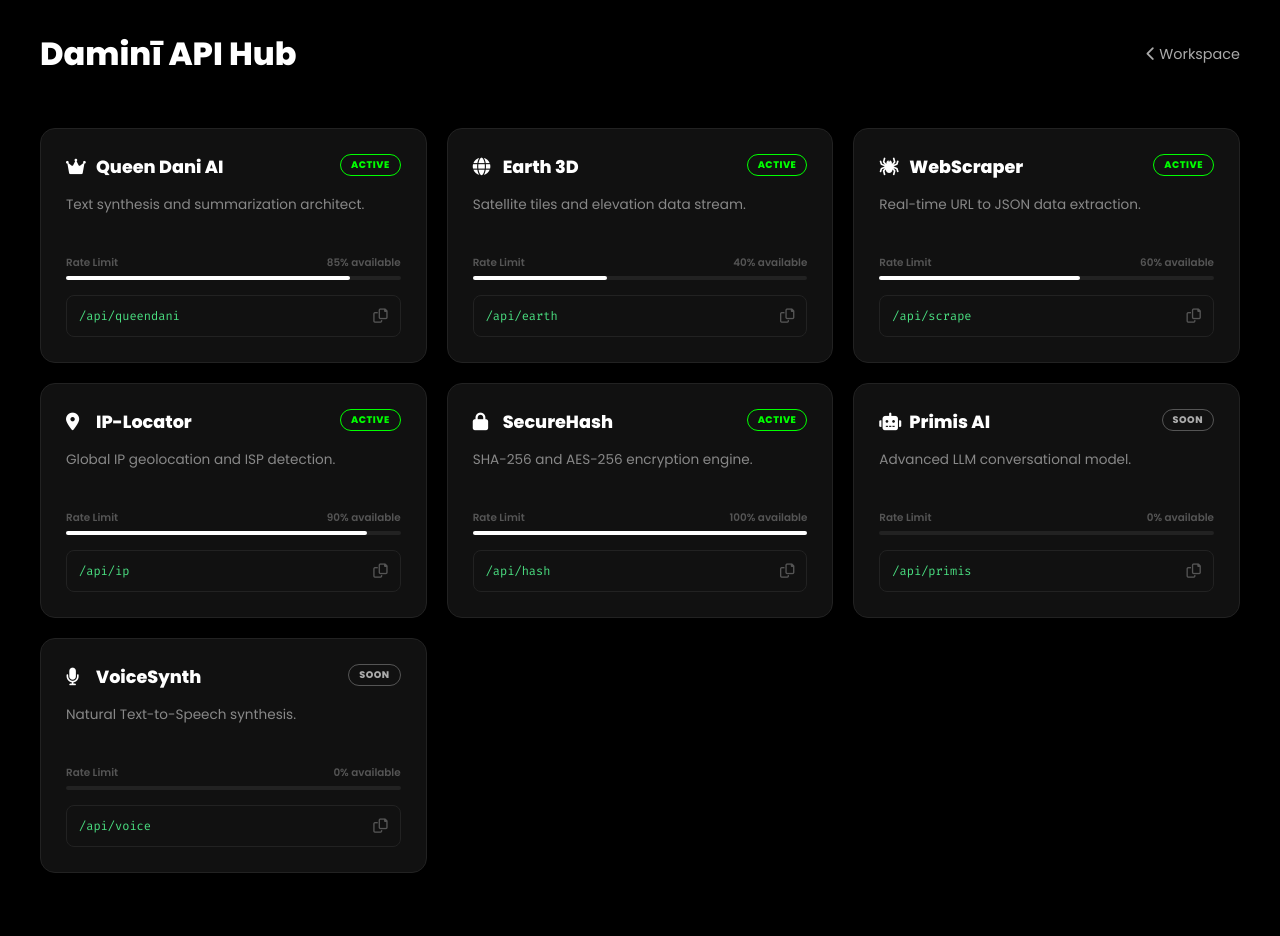
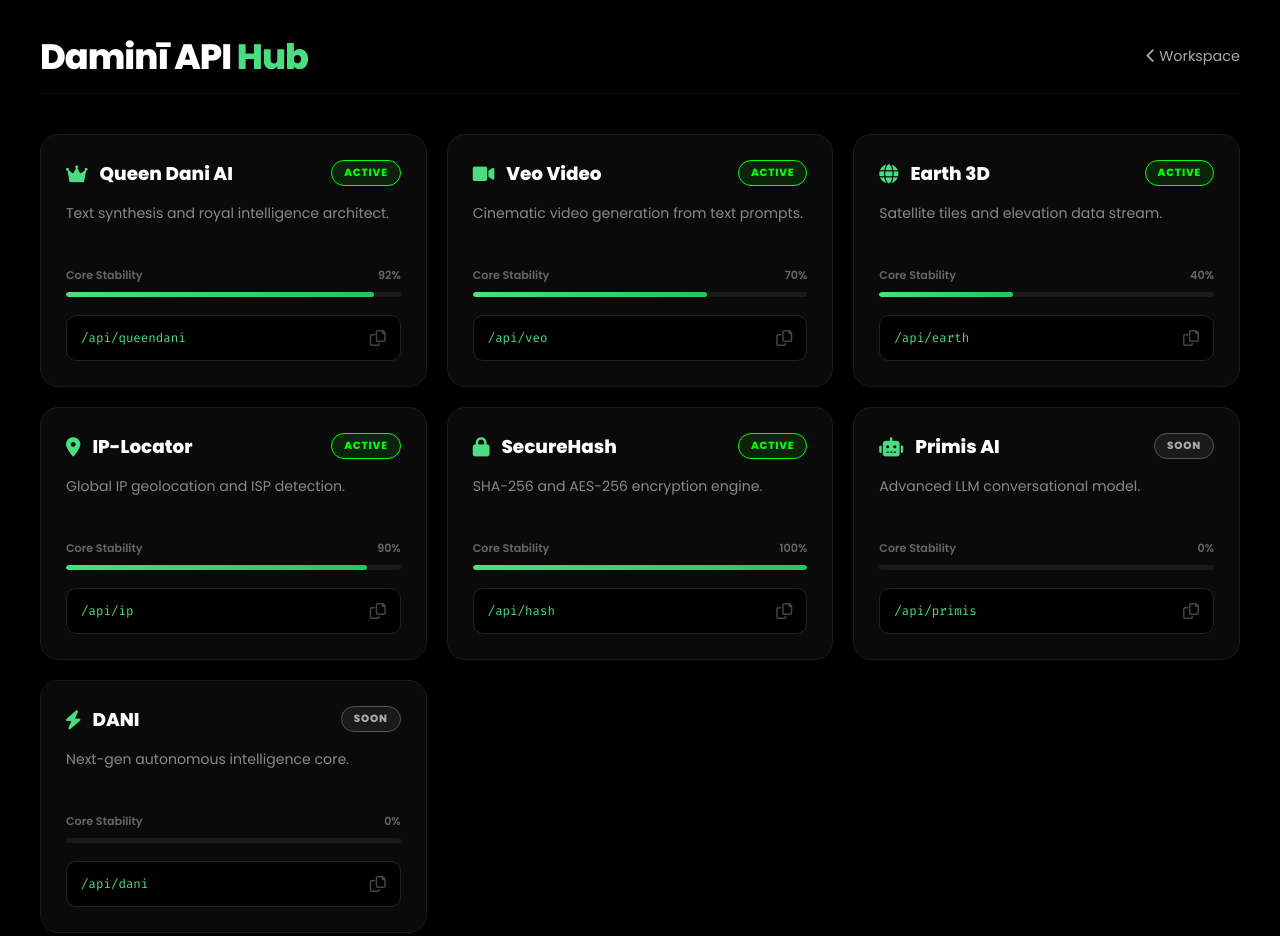
Before and after one commit to Nerdk-tech/Daminicodes, a website: page api.html in a window 1280 px wide. Before the commit the page ends 893 px from the top, so only its background shows below. Drawn offline with Linux system fonts and the light colour scheme.

Commit message:
Add files via upload

```diff
--- a/api.html
+++ b/api.html
@@ -13,48 +13,51 @@ body { background: #000; color:#e5e5e5; padding: 20px; overflow-x: hidden; }
 .container { max-width: 1200px; margin: auto; }
 
 /* ===== HEADER ===== */
-header { display: flex; justify-content: space-between; align-items: center; margin-bottom: 40px; padding: 10px 0; }
-header h1 { font-weight: 800; font-size: 2rem; color: #fff; }
-header a { color: #aaa; font-size: 0.9rem; text-decoration: none; }
-header a:hover { color: #fff; }
+header { display: flex; justify-content: space-between; align-items: center; margin-bottom: 40px; padding: 10px 0; border-bottom: 1px solid #111; }
+header h1 { font-weight: 800; font-size: 2.2rem; color: #fff; letter-spacing: -1px; }
+header h1 span { color: #4ade80; }
+header a { color: #aaa; font-size: 0.9rem; text-decoration: none; transition: 0.3s; }
+header a:hover { color: #fff; text-shadow: 0 0 10px rgba(255,255,255,0.5); }
 
 /* ===== GRID ===== */
 .api-grid { display: grid; grid-template-columns: repeat(auto-fill, minmax(320px, 1fr)); gap: 20px; }
 
 /* ===== CARD ===== */
-.card { background: #111; border: 1px solid #222; padding: 25px; border-radius: 15px; display: flex; flex-direction: column; transition: 0.3s; }
-.card:hover { border-color: #fff; transform: translateY(-5px); }
+.card { background: #0a0a0a; border: 1px solid #1a1a1a; padding: 25px; border-radius: 18px; display: flex; flex-direction: column; transition: all 0.4s cubic-bezier(0.175, 0.885, 0.32, 1.275); }
+.card:hover { border-color: #444; transform: translateY(-8px); box-shadow: 0 15px 30px rgba(0,0,0,0.5); }
 .card-top { display: flex; justify-content: space-between; align-items: flex-start; margin-bottom: 15px; }
-h4 { font-size: 1.1rem; color: #fff; display: flex; align-items: center; gap: 10px; }
-h4 i { color: #fff; width: 20px; }
-p { font-size: 0.85rem; color: #888; line-height: 1.5; margin-bottom: 20px; height: 40px; }
+h4 { font-size: 1.15rem; color: #fff; display: flex; align-items: center; gap: 12px; }
+h4 i { color: #4ade80; font-size: 1.2rem; }
+p { font-size: 0.88rem; color: #888; line-height: 1.6; margin-bottom: 20px; height: 45px; overflow: hidden; }
 
-/* ===== STATUS TAG ===== */
-.status-tag { font-size: 0.6rem; padding: 3px 10px; border-radius: 20px; font-weight: 800; text-transform: uppercase; letter-spacing: 0.5px; }
-.active-tag { background: #111; color: #0f0; border: 1px solid #0f0; }
-.soon-tag { background: #111; color: #aaa; border: 1px solid #555; }
+/* ===== STATUS TAGS ===== */
+.status-tag { font-size: 0.65rem; padding: 4px 12px; border-radius: 20px; font-weight: 800; text-transform: uppercase; letter-spacing: 0.8px; }
+.active-tag { background: rgba(15, 255, 15, 0.1); color: #0f0; border: 1px solid #0f0; }
+.soon-tag { background: rgba(170, 170, 170, 0.1); color: #aaa; border: 1px solid #555; }
 
 /* ===== RATE LIMIT ===== */
-.rate-limit { margin-bottom: 15px; }
-.rate-bar-bg { width: 100%; height: 4px; background: #222; border-radius: 2px; margin-top: 5px; }
-.rate-bar-fill { height: 100%; background: #fff; border-radius: 2px; width: 85%; }
-.rate-text { font-size: 0.65rem; color: #555; font-weight: 600; display: flex; justify-content: space-between; }
+.rate-limit { margin-bottom: 18px; }
+.rate-bar-bg { width: 100%; height: 5px; background: #1a1a1a; border-radius: 10px; margin-top: 8px; overflow: hidden; }
+.rate-bar-fill { height: 100%; background: linear-gradient(90deg, #4ade80, #22c55e); border-radius: 10px; transition: width 1s ease-in-out; }
+.rate-text { font-size: 0.7rem; color: #666; font-weight: 600; display: flex; justify-content: space-between; }
 
 /* ===== COPY BOX ===== */
-.copy-box { background: #111; border: 1px solid #222; border-radius: 8px; padding: 12px; display: flex; justify-content: space-between; align-items: center; cursor: pointer; transition: 0.2s; }
-.copy-box:hover { border-color: #fff; background: #111; }
-.copy-box code { font-family: 'Fira Code', monospace; font-size: 0.75rem; color: #4ade80; }
-.copy-box i { color: #555; font-size: 0.9rem; }
+.copy-box { background: #000; border: 1px solid #222; border-radius: 10px; padding: 14px; display: flex; justify-content: space-between; align-items: center; cursor: pointer; transition: 0.3s; }
+.copy-box:hover { border-color: #4ade80; background: #050505; }
+.copy-box code { font-family: 'Fira Code', monospace; font-size: 0.78rem; color: #4ade80; }
+.copy-box i { color: #444; font-size: 1rem; }
 .copy-box:hover i { color: #fff; }
 
 /* ===== TOAST ===== */
-.toast { position: fixed; bottom: 30px; right: 30px; background: #0f0; color: #000; padding: 16px 24px; border-radius: 12px; display: flex; align-items: center; gap: 12px; box-shadow: 0 20px 25px -5px rgba(0,0,0,0.5); transform: translateX(200%); transition: 0.5s cubic-bezier(0.68,-0.55,0.265,1.55); z-index: 1000; }
+.toast { position: fixed; bottom: 30px; right: 30px; background: #4ade80; color: #000; padding: 16px 24px; border-radius: 12px; display: flex; align-items: center; gap: 12px; box-shadow: 0 20px 40px rgba(0,255,100,0.2); transform: translateX(250%); transition: 0.6s cubic-bezier(0.68,-0.55,0.265,1.55); z-index: 1000; }
 .toast.show { transform: translateX(0); }
-.toast i { font-size: 1.4rem; }
+.toast i { font-size: 1.6rem; }
 
 @media (max-width: 600px) {
-    header h1 { font-size: 1.5rem; }
-    .toast { left: 20px; right: 20px; bottom: 20px; }
+    header h1 { font-size: 1.6rem; }
+    .api-grid { grid-template-columns: 1fr; }
+    .toast { left: 20px; right: 20px; bottom: 20px; transform: translateY(250%); }
+    .toast.show { transform: translateY(0); }
 }
 </style>
 </head>
@@ -62,7 +65,7 @@ p { font-size: 0.85rem; color: #888; line-height: 1.5; margin-bottom: 20px; heig
 
 <div class="container">
     <header>
-        <h1>Daminī API Hub</h1>
+        <h1>Daminī API <span>Hub</span></h1>
         <a href="./index.html"><i class="fas fa-chevron-left"></i> Workspace</a>
     </header>
 
@@ -72,20 +75,20 @@ p { font-size: 0.85rem; color: #888; line-height: 1.5; margin-bottom: 20px; heig
 <div id="toast" class="toast">
     <i class="fas fa-check-circle"></i>
     <div>
-        <strong style="display:block; font-size: 0.9rem;">Copied Successfully</strong>
-        <small id="toast-path" style="opacity: 0.9; font-size: 0.7rem; font-family: 'Fira Code';"></small>
+        <strong style="display:block; font-size: 0.95rem;">System Link Copied</strong>
+        <small id="toast-path" style="opacity: 0.8; font-size: 0.75rem; font-family: 'Fira Code';"></small>
     </div>
 </div>
 
 <script>
 const apis = [
-    { name: "Queen Dani AI", desc: "Text synthesis and summarization architect.", url: "/api/queendani", status: "active", icon: "fa-crown", limit: "85%" },
+    { name: "Queen Dani AI", desc: "Text synthesis and royal intelligence architect.", url: "/api/queendani", status: "active", icon: "fa-crown", limit: "92%" },
+    { name: "Veo Video", desc: "Cinematic video generation from text prompts.", url: "/api/veo", status: "active", icon: "fa-video", limit: "70%" },
     { name: "Earth 3D", desc: "Satellite tiles and elevation data stream.", url: "/api/earth", status: "active", icon: "fa-globe", limit: "40%" },
-    { name: "WebScraper", desc: "Real-time URL to JSON data extraction.", url: "/api/scrape", status: "active", icon: "fa-spider", limit: "60%" },
     { name: "IP-Locator", desc: "Global IP geolocation and ISP detection.", url: "/api/ip", status: "active", icon: "fa-map-marker-alt", limit: "90%" },
     { name: "SecureHash", desc: "SHA-256 and AES-256 encryption engine.", url: "/api/hash", status: "active", icon: "fa-lock", limit: "100%" },
     { name: "Primis AI", desc: "Advanced LLM conversational model.", url: "/api/primis", status: "soon", icon: "fa-robot", limit: "0%" },
-    { name: "VoiceSynth", desc: "Natural Text-to-Speech synthesis.", url: "/api/voice", status: "soon", icon: "fa-microphone", limit: "0%" },
+    { name: "DANI", desc: "Next-gen autonomous intelligence core.", url: "/api/dani", status: "soon", icon: "fa-bolt", limit: "0%" },
 ];
 
 const list = document.getElementById('api-list');
@@ -101,8 +104,8 @@ apis.forEach(api => {
         <p>${api.desc}</p>
         <div class="rate-limit">
             <div class="rate-text">
-                <span>Rate Limit</span>
-                <span>${api.limit} available</span>
+                <span>Core Stability</span>
+                <span>${api.limit}</span>
             </div>
             <div class="rate-bar-bg">
                 <div class="rate-bar-fill" style="width: ${api.limit}"></div>
```
